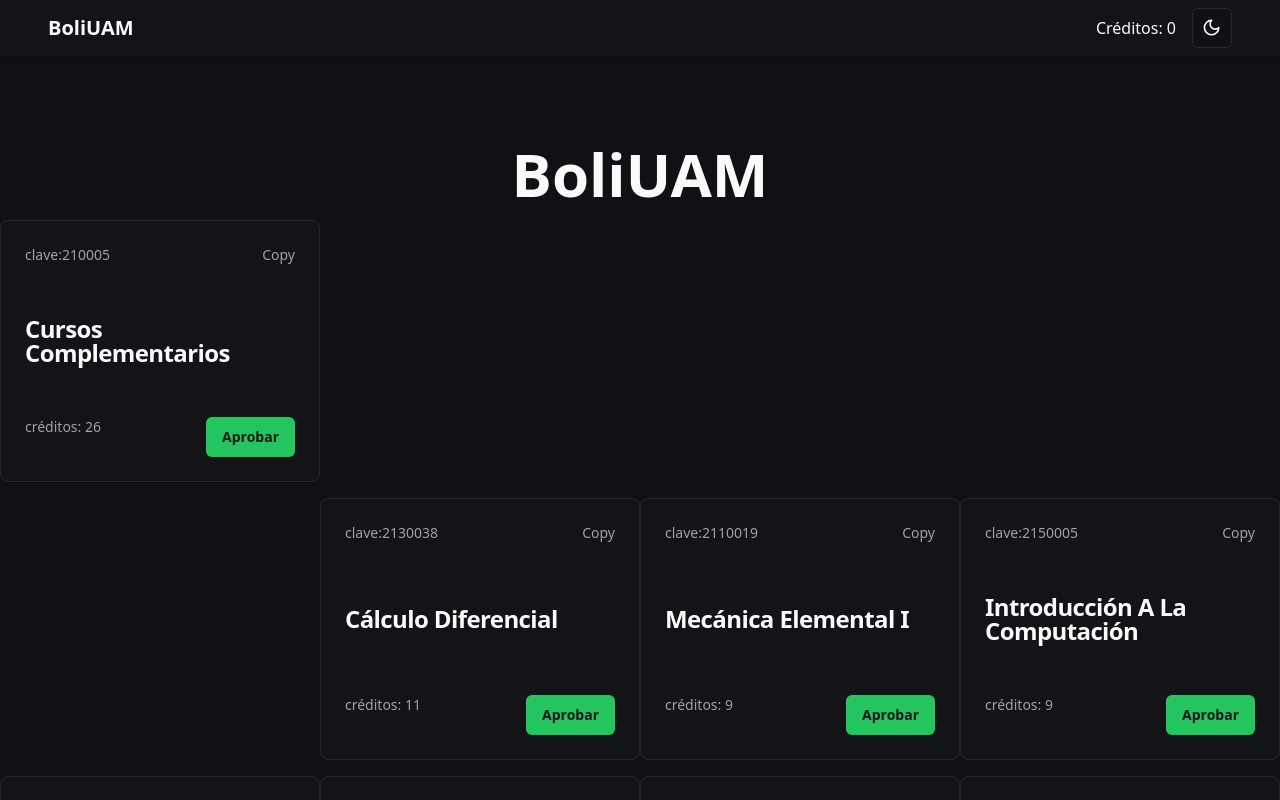
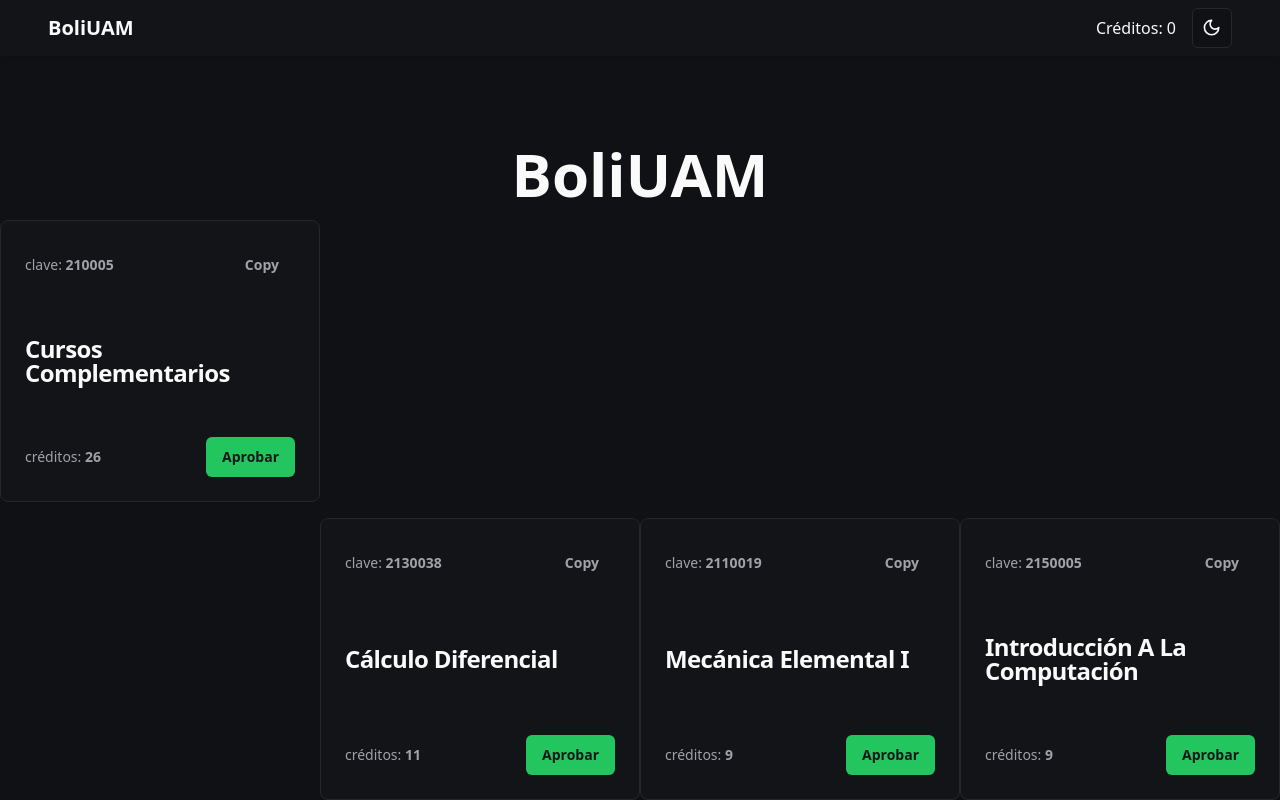
Before and after one commit to AxelHuerta/boliUAM, a React (Vite) app: page / in a window 1280 px wide. Shown: the top 800 px of the page. Built offline with nearby package versions, Linux system fonts and the light colour scheme.

Commit message:
add zustand

```diff
--- a/package.json
+++ b/package.json
@@ -18,7 +18,8 @@
     "react": "^18.3.1",
     "react-dom": "^18.3.1",
     "tailwind-merge": "^2.3.0",
-    "tailwindcss-animate": "^1.0.7"
+    "tailwindcss-animate": "^1.0.7",
+    "zustand": "^4.5.4"
   },
   "devDependencies": {
     "@types/node": "^20.14.9",
--- a/src/components/ui/UeaCard.tsx
+++ b/src/components/ui/UeaCard.tsx
@@ -1,4 +1,6 @@
 import { Button } from "./button";
+import { useUeas } from "../../store/Store";
+import { useEffect, useState } from "react";
 import {
   Card,
   CardContent,
@@ -20,28 +22,86 @@ type Props = {
 };
 
 function UeaCard(props: Readonly<Props>) {
-  const { uea } = props;
+  const { id, uea, credits, trimester, seriation, type } = props.uea;
+  const { approvedUeas, setApprovedUeas, totalCredits, setTotalCredits } =
+    useUeas((state) => state);
+  const [isCopied, setIsCopied] = useState(false);
+  const [isApproved, setIsApproved] = useState(false);
+  const [isApprovedForPushButton, setIsApprovedForPushButton] = useState(false);
 
-  if (uea.credits === -1) return <div></div>;
+  /**
+   * Copy 'clave' (id) to clipboard.
+   */
+  const copyToClipboard = async () => {
+    try {
+      await navigator.clipboard.writeText(id);
+      setIsCopied(true);
+      setInterval(() => {
+        setIsCopied(false);
+      }, 4000);
+    } catch (error) {
+      console.log("Error copy to clipboard: ", error);
+    }
+  };
+
+  /**
+   * Chech if the UEA is already approved.
+   */
+  const checkIfUeaIsApproved = () => {
+    return approvedUeas.includes(id);
+  };
+
+  /**
+   * Handler to change the state of the UEA.
+   */
+  const handlerUeaState = () => {
+    if (!isApproved) {
+      setApprovedUeas([...approvedUeas, id]);
+      setTotalCredits(totalCredits + credits);
+      setIsApprovedForPushButton(true);
+    } else {
+      // TODO: refactor this
+      setApprovedUeas(approvedUeas.filter((approvedUea) => approvedUea !== id));
+      setTotalCredits(totalCredits - credits);
+      setIsApprovedForPushButton(false);
+    }
+
+    setIsApproved(!isApproved);
+  };
+
+  useEffect(() => {
+    setIsApproved(checkIfUeaIsApproved());
+  }, []);
+
+  if (credits === -1) return <div></div>;
 
   return (
-    <Card className="w-80">
+    <Card className={`w-80 ${isApproved ? "border-2 border-green-600" : ""}`}>
       <CardHeader>
-        <CardDescription className="flex justify-between">
-          <div>clave:{uea.id}</div>
-          <div>Copy</div>
+        <CardDescription className="flex justify-between items-center">
+          <div>
+            clave: <span className="font-bold">{id}</span>
+          </div>
+          <Button variant="ghost">Copy</Button>
         </CardDescription>
       </CardHeader>
 
       <CardContent className="min-h-[8em] flex items-center">
-        <CardTitle className="capitalize">{uea.uea}</CardTitle>
+        <CardTitle className="capitalize">{uea}</CardTitle>
       </CardContent>
 
       <CardFooter>
-        <CardDescription className="flex justify-between w-full">
-          <div>créditos: {uea.credits}</div>
+        <CardDescription className="flex justify-between items-center w-full">
           <div>
-            <Button>Aprobar</Button>
+            créditos: <span className="font-bold">{credits}</span>
+          </div>
+          <div>
+            <Button
+              variant={isApproved ? "secondary" : "default"}
+              onClick={handlerUeaState}
+            >
+              {isApproved ? "Desaprobar" : "Aprobar"}
+            </Button>
           </div>
         </CardDescription>
       </CardFooter>
--- /dev/null
+++ b/src/store/Store.ts
@@ -0,0 +1,31 @@
+import { create } from "zustand";
+import { persist } from "zustand/middleware";
+
+type State = {
+  approvedUeas: string[];
+  totalCredits: number;
+};
+
+type Actions = {
+  setApprovedUeas: (ueas: string[]) => void;
+  setTotalCredits: (credits: number) => void;
+};
+
+export const useUeas = create(
+  persist<State & Actions>(
+    (set) => ({
+      approvedUeas: [],
+      totalCredits: 0,
+
+      setApprovedUeas: (ueas: string[]) =>
+        set(() => ({
+          approvedUeas: ueas,
+        })),
+      setTotalCredits: (credits: number) =>
+        set(() => ({
+          totalCredits: credits,
+        })),
+    }),
+    { name: "ueasState" }
+  )
+);
```
Also changed, not shown: 1 other file (tests, documents, lock files or other folders).
